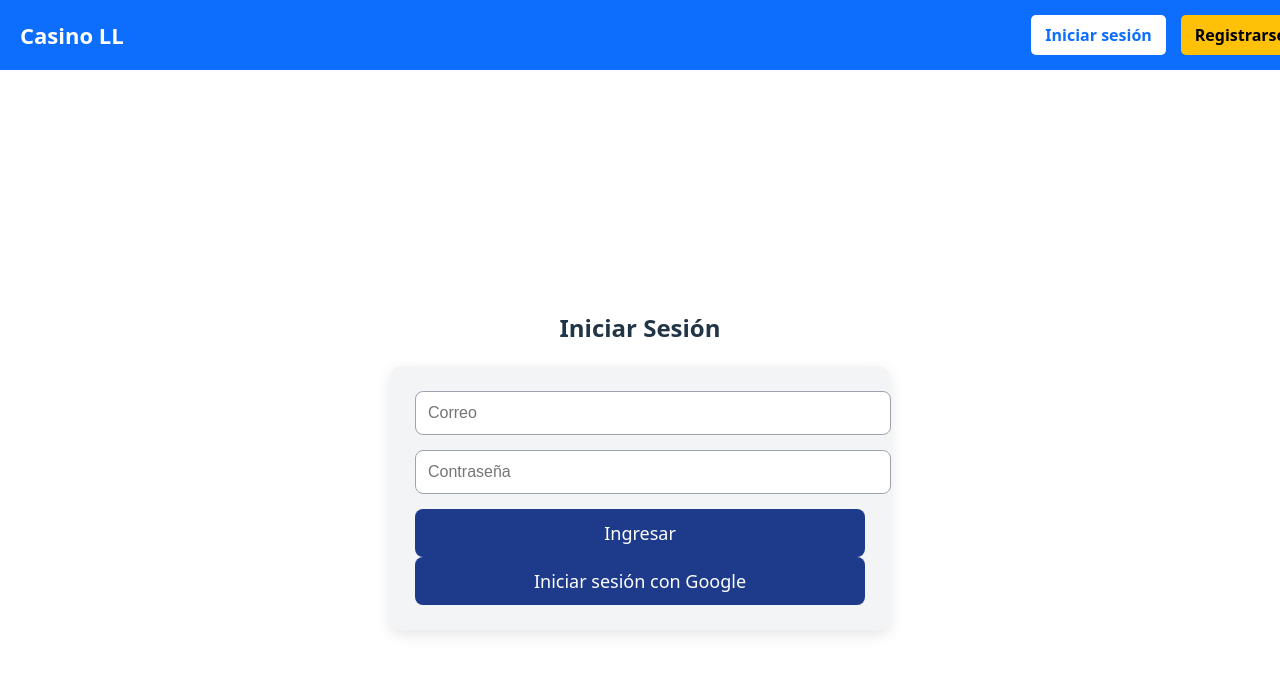
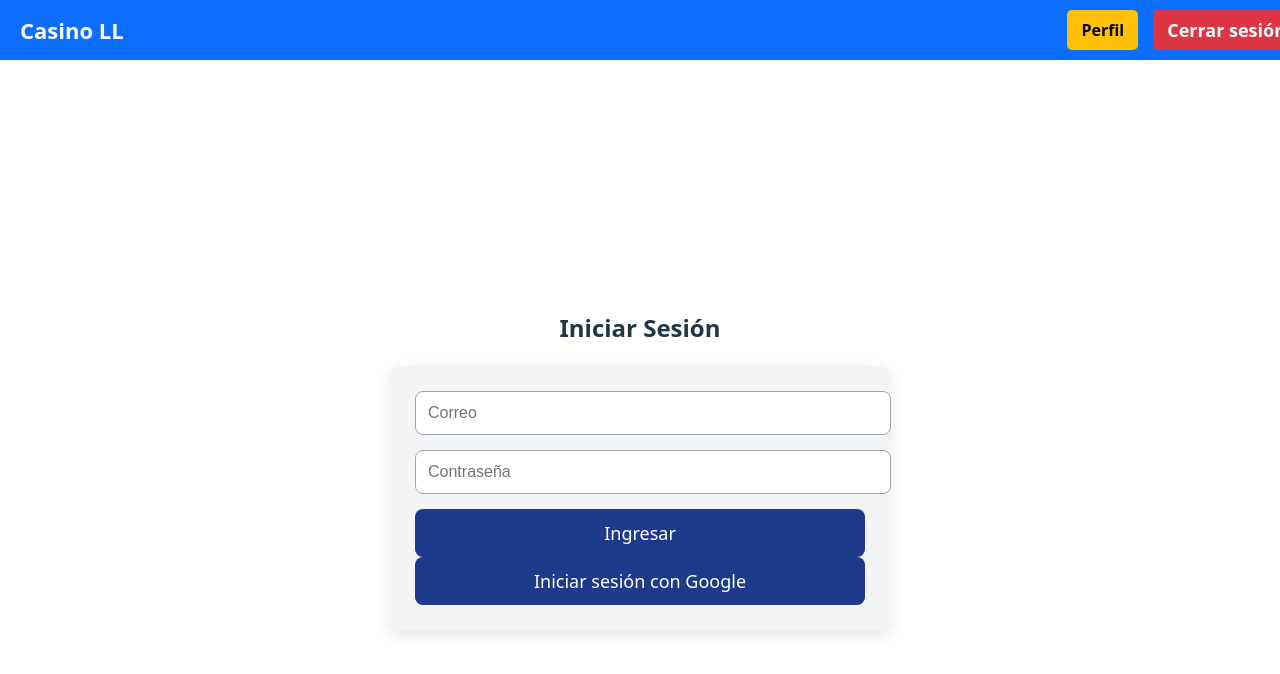
Before and after one commit to LUCABOTT/proyectoLoteriaSeminarioFrontend, a React (Vite) app: page /login in a window 1280 px wide. Shown: the top 674 px of the page. Built offline with nearby package versions, Linux system fonts and the light colour scheme; sample sign-in values are in the browser's storage.

Commit message:
Actualizado

```diff
--- a/src/App.jsx
+++ b/src/App.jsx
@@ -1,6 +1,7 @@
+import React, { useContext } from "react";
 import { BrowserRouter, Routes, Route } from "react-router-dom";
-import { AuthProvider } from "./context/AuthContext";
-
+import { AuthProvider, AuthContext } from "./context/AuthContext";
+import PublicNavbar from "./components/PublicNavbar";
 import Navbar from "./components/Navbar";
 import Home from "./pages/Home";
 import Register from "./pages/Register";
@@ -11,20 +12,19 @@ import PrivateRoute from "./components/PrivateRoute";
 
 import "./App.css";
 
-function App() {
+function AppContent() {
+  const { isAuthenticated } = useContext(AuthContext);
+
   return (
-    <BrowserRouter>
-      <AuthProvider>
-        <Navbar />
+    <>
+      {isAuthenticated ? <Navbar /> : <PublicNavbar />}
 
       <Routes>
         <Route path="/" element={<Home />} />
-
         <Route path="/login" element={<Login />} />
         <Route path="/register" element={<Register />} />
         <Route path="/confirmarCuenta" element={<ActivacionCuenta />} />
 
-          {/* Rutas protegidas */}
         <Route
           path="/dashboard"
           element={
@@ -34,9 +34,16 @@ function App() {
           }
         />
       </Routes>
+    </>
+  );
+}
+
+export default function App() {
+  return (
+    <BrowserRouter>
+      <AuthProvider>
+        <AppContent />
       </AuthProvider>
     </BrowserRouter>
   );
 }
-
-export default App;
--- a/src/components/Navbar.jsx
+++ b/src/components/Navbar.jsx
@@ -1,16 +1,24 @@
 import React from "react";
 import { Link } from "react-router-dom";
+import { useContext } from "react";
+import { AuthContext } from "../context/AuthContext";
 import "../styles/NavBar.css";
 
 export default function Navbar() {
+  const { logout } = useContext(AuthContext);
+
   return (
     <nav className="navbar">
       <div className="navbar-container">
-        <Link to="/" className="navbar-logo">Casino LL</Link>
+        {/* Logo a la izquierda */}
+        <div className="navbar-left">
+          <Link to="/" className="navbar-logo">Casino LL</Link>
+        </div>
 
-        <div className="navbar-links">
-          <Link to="/login" className="btn-login">Iniciar sesión</Link>
-          <Link to="/register" className="btn-register">Registrarse</Link>
+        {/* Botones a la derecha */}
+        <div className="navbar-right">
+          <Link to="/perfil" className="btn-nav">Perfil</Link>
+          <button onClick={logout} className="btn-nav btn-logout">Cerrar sesión</button>
         </div>
       </div>
     </nav>
--- a/src/components/PublicNavbar.jsx
+++ b/src/components/PublicNavbar.jsx
@@ -5,13 +5,13 @@ export default function PublicNavbar() {
   return (
     <nav className="navbar">
       <div className="navbar-logo">
-        <Link to="/">Mi Proyecto</Link>
+        <Link to="/">Casino LL</Link>
       </div>
-
       <ul className="navbar-links">
         <li><Link to="/">Inicio</Link></li>
         <li><Link to="/register">Registrarse</Link></li>
         <li><Link to="/login">Iniciar Sesión</Link></li>
+        <li><Link to="/confirmarCuenta">Confirmar Cuenta</Link></li>
       </ul>
     </nav>
   );
--- a/src/context/AuthContext.jsx
+++ b/src/context/AuthContext.jsx
@@ -4,15 +4,13 @@ import { useNavigate } from "react-router-dom";
 export const AuthContext = createContext();
 
 export const AuthProvider = ({ children }) => {
-  const [token, setToken] = useState(localStorage.getItem("token") || null);
   const navigate = useNavigate();
+  const storedToken = localStorage.getItem("token");
+  const [token, setToken] = useState(storedToken || null);
 
   useEffect(() => {
-    if (token) {
-      localStorage.setItem("token", token);
-    } else {
-      localStorage.removeItem("token");
-    }
+    if (token) localStorage.setItem("token", token);
+    else localStorage.removeItem("token");
   }, [token]);
 
   const login = (jwt) => {
--- a/src/pages/Login.jsx
+++ b/src/pages/Login.jsx
@@ -1,22 +1,23 @@
-import { useState } from "react";
+import { useState, useContext } from "react";
+import { AuthContext } from "../context/AuthContext";
 import axios from "../services/api";
 import "../styles/Forms.css";
 
 export default function Login() {
   const [data, setData] = useState({ useremail: "", userpswd: "" });
+  const { login } = useContext(AuthContext);
 
   const handleChange = (e) =>
     setData({ ...data, [e.target.name]: e.target.value });
 
-  const login = async (e) => {
+  const handleSubmit = async (e) => {
     e.preventDefault();
     try {
       const res = await axios.post("/auth/login", data);
+      login(res.data.token); // actualiza el contexto y redirige
       alert("Inicio exitoso");
-      console.log(res.data);
     } catch (err) {
       alert(err.response?.data?.message || "Datos incorrectos");
-      console.log(err);
     }
   };
 
@@ -24,21 +25,21 @@ export default function Login() {
     <div className="form-container">
       <h2>Iniciar Sesión</h2>
 
-      <form className="form-box" onSubmit={login}>
+      <form className="form-box" onSubmit={handleSubmit}>
         <input
           type="email"
           name="useremail"
           placeholder="Correo"
           onChange={handleChange}
+          required
         />
-
         <input
           type="password"
           name="userpswd"
           placeholder="Contraseña"
           onChange={handleChange}
+          required
         />
-
         <button type="submit">Ingresar</button>
 
         <button
--- a/src/pages/Register.jsx
+++ b/src/pages/Register.jsx
@@ -24,7 +24,7 @@ export default function Register() {
    try {
         const res = await axios.post("/auth/register", formData);
         alert("Usuario registrado con éxito. Revisa tu correo para activar la cuenta.");
-        navigate("/activate"); // ← redirige a la página de activación
+        navigate("/confirmarCuenta"); // ← redirige a la página de activación
 } catch (err) {
     alert(err.response?.data?.error || "Error al registrar");
 }
--- a/src/styles/Navbar.css
+++ b/src/styles/Navbar.css
@@ -1,19 +1,34 @@
 .navbar {
   width: 100%;
   background: #0d6efd;
-  padding: 15px 20px;
+  padding: 0 20px; /* altura controlada por el contenedor */
+  height: 60px; /* altura fija del navbar */
   position: fixed;
   top: 0;
   left: 0;
   z-index: 100;
+  display: flex;
+  align-items: center; /* centra verticalmente todo */
 }
 
 .navbar-container {
   max-width: 1400px;
+  width: 100%;
   margin: 0 auto;
   display: flex;
-  justify-content: space-between;
-  align-items: center;
+  justify-content: space-between; /* separa izquierda y derecha */
+  align-items: center; /* centra verticalmente los elementos dentro del navbar */
+}
+
+.navbar-left {
+  display: flex;
+  align-items: center; /* centra verticalmente el logo */
+}
+
+.navbar-right {
+  display: flex;
+  gap: 15px;
+  align-items: center; /* centra verticalmente los botones */
 }
 
 .navbar-logo {
@@ -23,25 +38,24 @@
   text-decoration: none;
 }
 
-.navbar-links {
-  display: flex;
-  gap: 15px;
-}
-
-.btn-login,
-.btn-register {
+.btn-nav {
   padding: 8px 14px;
   border-radius: 5px;
   text-decoration: none;
   font-weight: 600;
+  color: black;
+  background: #ffc107;
+  border: none;
+  cursor: pointer;
+  display: flex;
+  align-items: center; /* centra el texto dentro del botón */
 }
 
-.btn-login {
-  background: white;
-  color: #0d6efd;
+.btn-nav:hover {
+  opacity: 0.9;
 }
 
-.btn-register {
-  background: #ffc107;
-  color: black;
+.btn-logout {
+  background: #dc3545;
+  color: white;
 }
```
Also changed, not shown: src/components/ActivacionCuenta.jsx (+11 -10 lines). Lines whose indentation alone changed are shown as unchanged.
